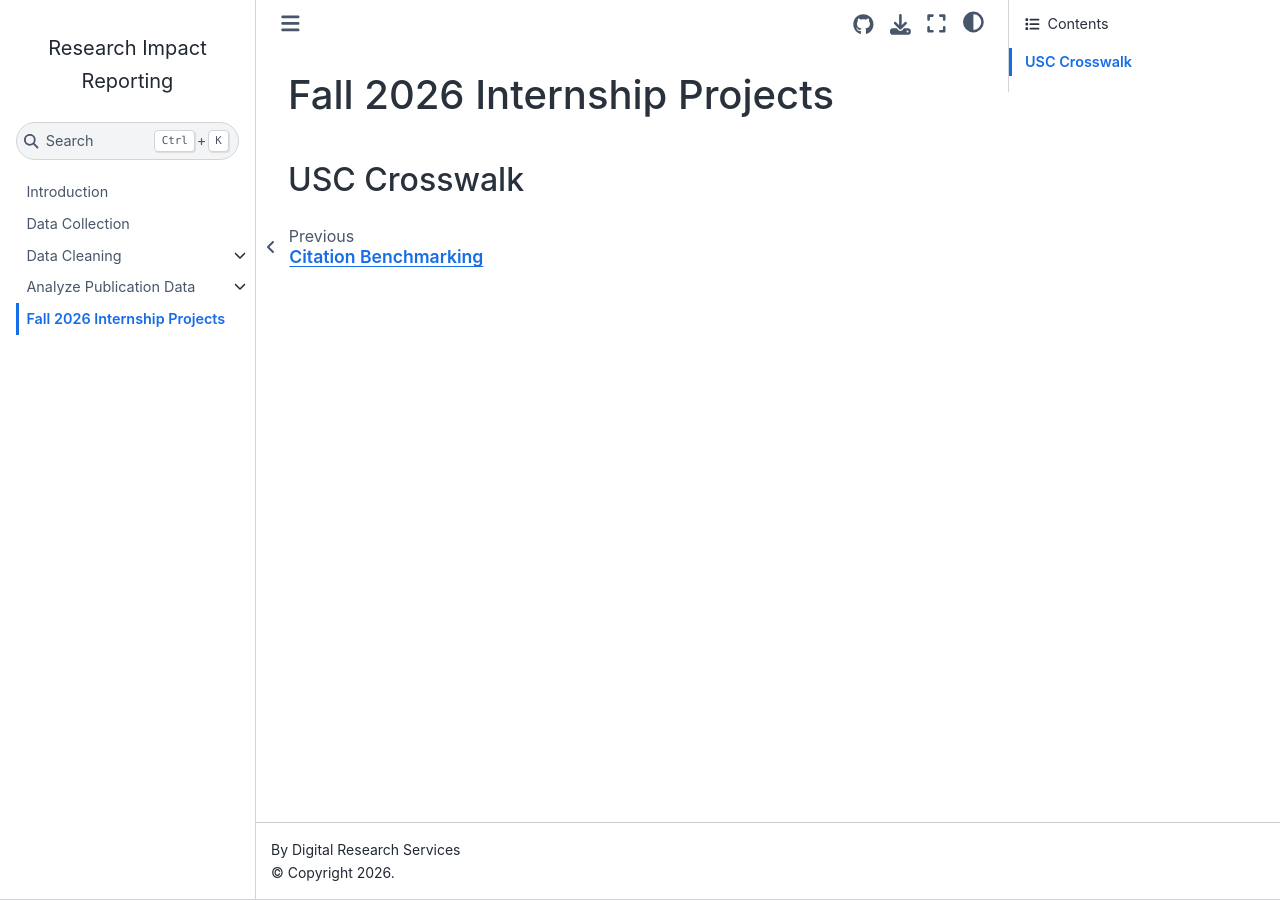
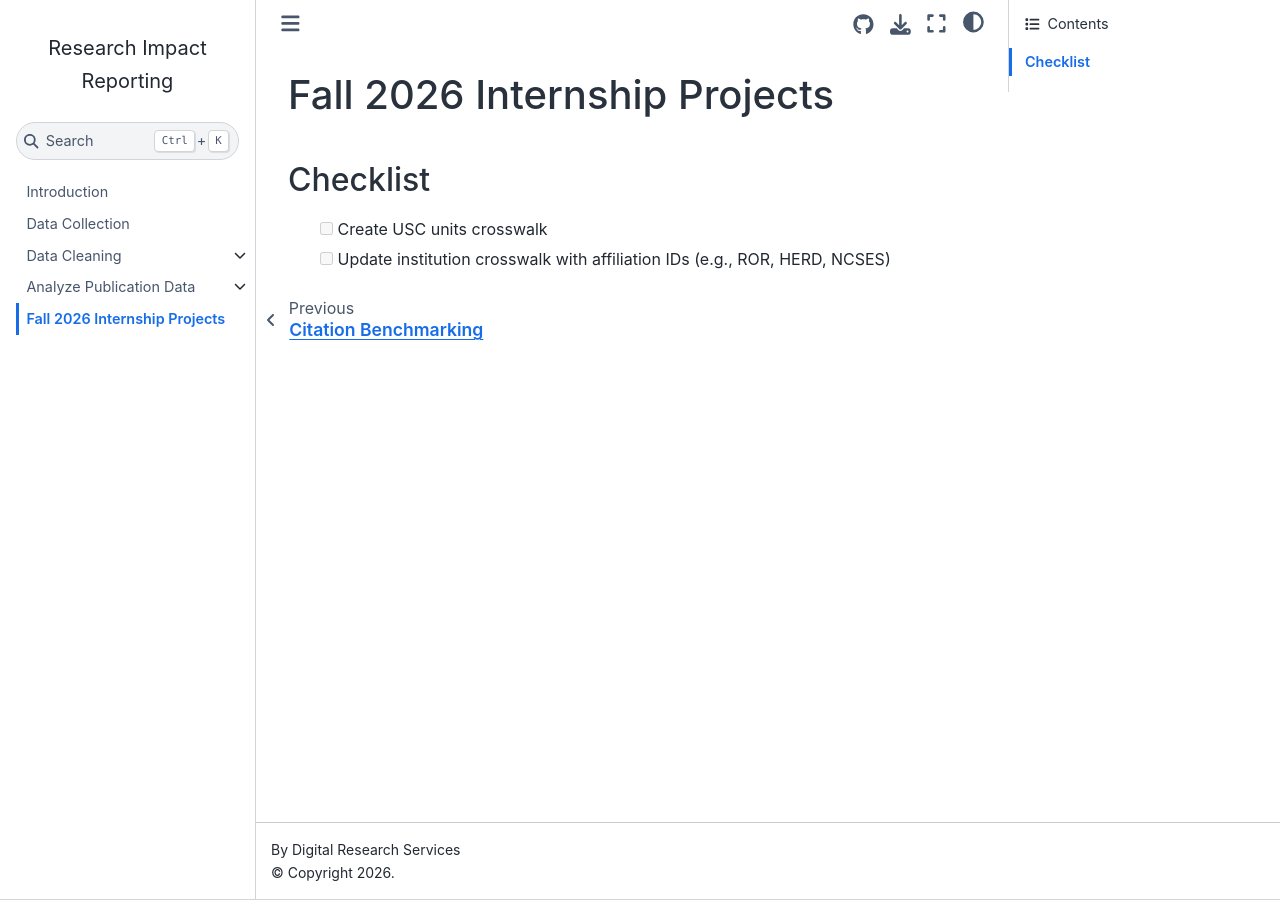
Before and after one commit to vvlooking/research-impact, a Jupyter Book: the page built from website/intern-projects.md, in a window 1280 px wide. Built offline with Jupyter Book 1.0.4 settings and Sphinx 7.4.7 and the Sphinx Book theme 1.1.4, drawn with Linux system fonts in a browser that asks for light colours; pages that are not in the unit, such as notebooks, are missing from menus.

Commit message:
Update intern-projects.md

```diff
--- a/website/intern-projects.md
+++ b/website/intern-projects.md
@@ -1,2 +1,6 @@
 # Fall 2026 Internship Projects
-## USC Crosswalk
+
+## Checklist
+
+- [ ] Create USC units crosswalk
+- [ ] Update institution crosswalk with affiliation IDs (e.g., ROR, HERD, NCSES)
```
